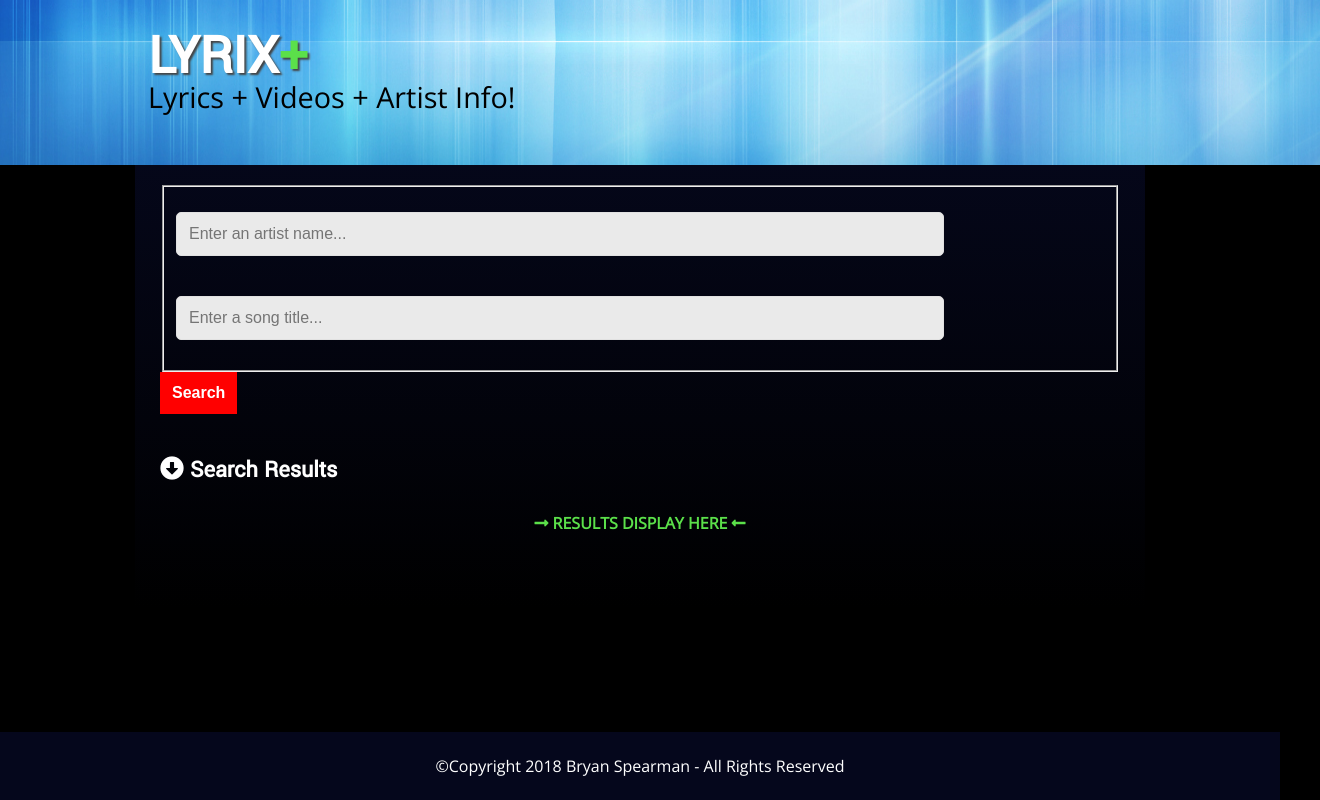
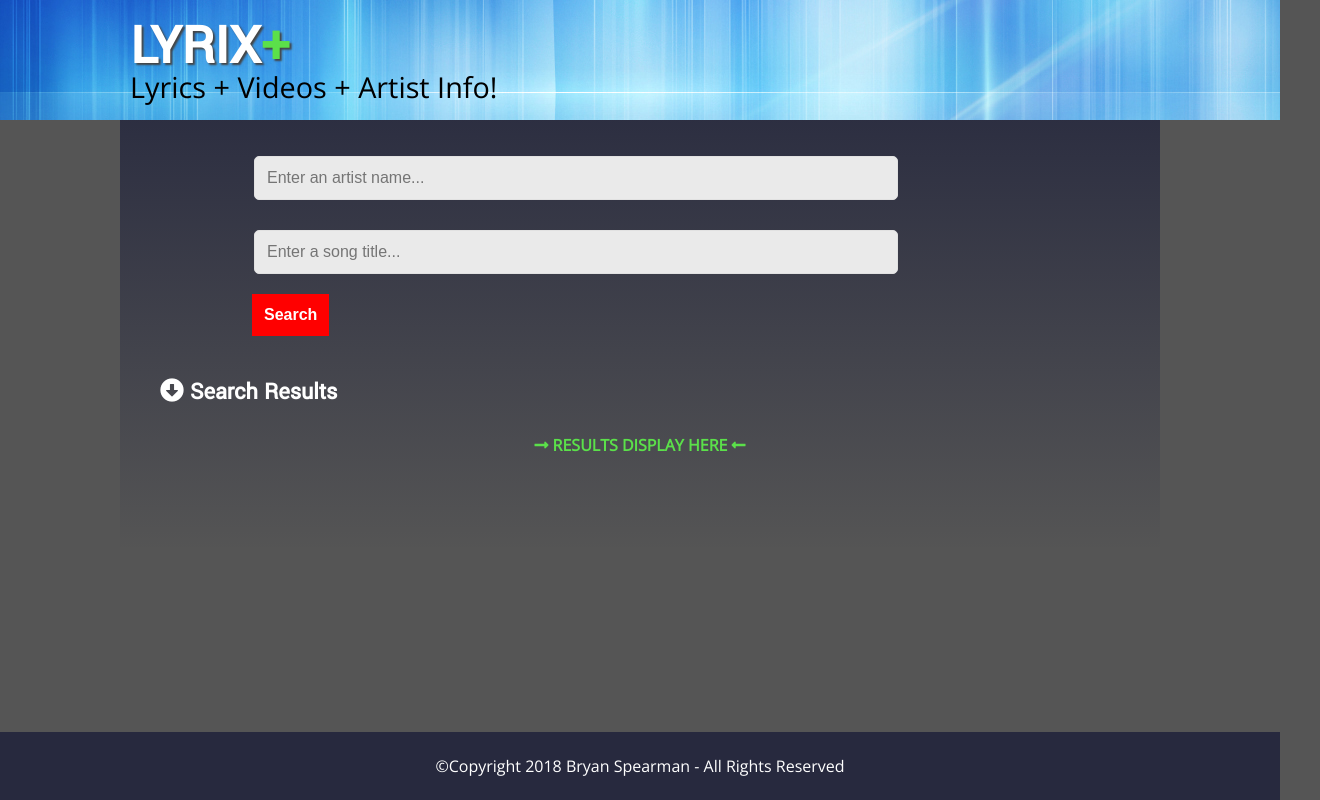
Before and after one commit to bryanspearman/lyrix, a plain HTML site: page index.html in a window 1280 px wide. Shown: the whole page, 1320 px wide, since content can reach past the window. Drawn offline with nearby package versions, Linux system fonts and the light colour scheme.

Commit message:
updates to index-html and main-css

```diff
--- a/index.html
+++ b/index.html
@@ -12,11 +12,12 @@
 	<link rel="stylesheet" type="text/css" href="jquery.fancybox.min.css">
 </head>
 <body>
+	<div class="hdr-container">
 	<header role="banner">
 		<h1>LYRIX<span>+</span></h1>
 		<p>Lyrics + Videos + Artist Info!</p>
 	</header>
-
+	</div>
 
 	<main role="main">
 		<section role="search" class="search-form">
@@ -29,7 +30,7 @@
 	            	  <input type="text" title="search-field" id="js-song" name="js-song" class="js-song" placeholder="Enter a song title...">
 	               </label>
                </fieldset>
-            	<button type="submit">Search</button>
+                <button type="submit">Search</button>
 			</form>
 		</section>
 
--- a/main.css
+++ b/main.css
@@ -34,8 +34,8 @@ body {
 }
 
 main {
-	padding: 0px 5px 0px 5px;
-	margin: 10px auto;
+	padding: 20px;
+	margin: 0px auto 10px auto;
 	width: 100%;
 	max-width: 1000px;
 	background: linear-gradient(#090d3088, #090d3000);
@@ -71,9 +71,14 @@ section {
 	margin-bottom: 0px;
 }
 
+fieldset {
+  border: none;
+}
+
 .search-form {
-	margin-top: -10px;
-	padding: 20px;
+  width: 80%;
+	margin: -10px auto 40px auto;
+	padding: 0px;
 }
 
 input[type=text] {
@@ -85,7 +90,7 @@ input[type=text] {
 	background: #eaeaea;
 	border: none;
 	border-radius: 5px;
-	margin: 20px 20px 20px 0px;
+	margin: 20px 20px 10px 0px;
 	border: 1px solid #e1e1e1;
 }
 
@@ -96,6 +101,7 @@ input[type=text]:focus {
 
 button {
 	padding: 12px;
+  margin-left: 12px;
 	font-size: 1em;
 	font-weight: bold;
 	background: #ff0000;
@@ -168,6 +174,18 @@ header {
   padding: 5px 20px;
 }
 
+  footer {
+    width: 100%;
+    padding: 7px 0px;
+    margin: 0px;
+    text-align: center;
+    background: #090d3099;
+    color: #fff;
+    position: fixed;
+    bottom: 0px;
+    right: 0px;
+  }
+
 footer p {
   font-size: .7em;
 }
@@ -192,27 +210,36 @@ footer p {
    .col-12 {width: 100%;}
 
   html {
-	background: #000 url(../img/blue-bg);
+    background: #555;
+	  /*background: #000 url(img/blue-bg);
 	  background-attachment: fixed;
-	background-size: cover;
+	  background-size: cover;*/
   }
 
   input[type=text] {
     width: 80%;
   }
 
+  .hdr-container {
+    width: 100%;
+    margin: 0px;
+    height: 120px;
+    background: url(img/blue-bg.jpg);
+    background-position-y: -800px;
+  }
+
   header {
-  	width: 100%;
-	padding: 20px 20px;
-	background: url(img/blue-bg.jpg);
-	background-position-y: -851px;
+  	max-width: 1000px;
+	  padding: 10px 20px 20px 0px;
+    margin: 0px auto;
+	  /*background: url(img/blue-bg.jpg);
+	  background-position-y: -851px;*/
   }
 
   header h1 {
     font-size: 3.5em;
     margin-bottom: -45px;
     margin-top: 0px;
-    padding-left: 10%;
     text-align: left;
     font-family: 'Yantramanav', sans-serif;
 	  color: #fff;
@@ -222,7 +249,6 @@ footer p {
   header p {
     font-size: 1.8em;
     text-align: left;
-    padding-left: 10%;
     color: #000;
   }
 
```
Lines whose indentation alone changed are shown as unchanged.
